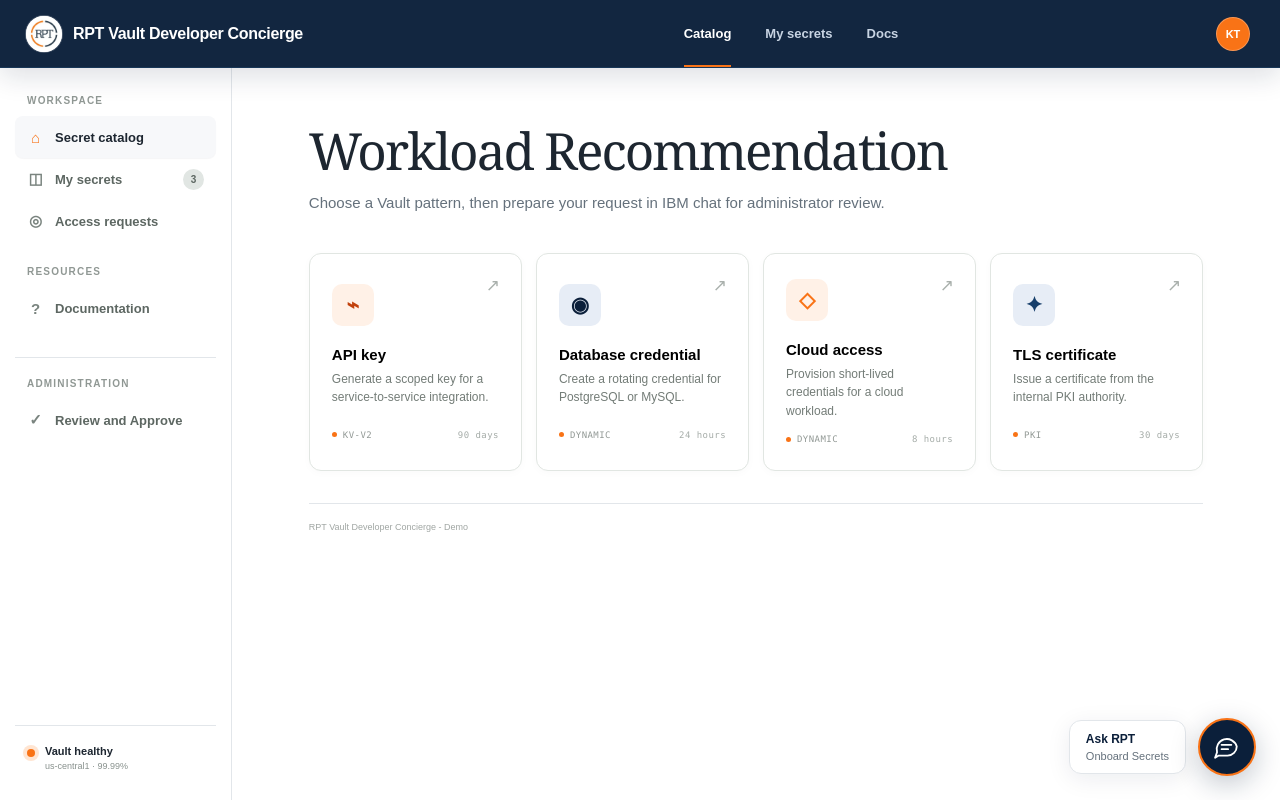
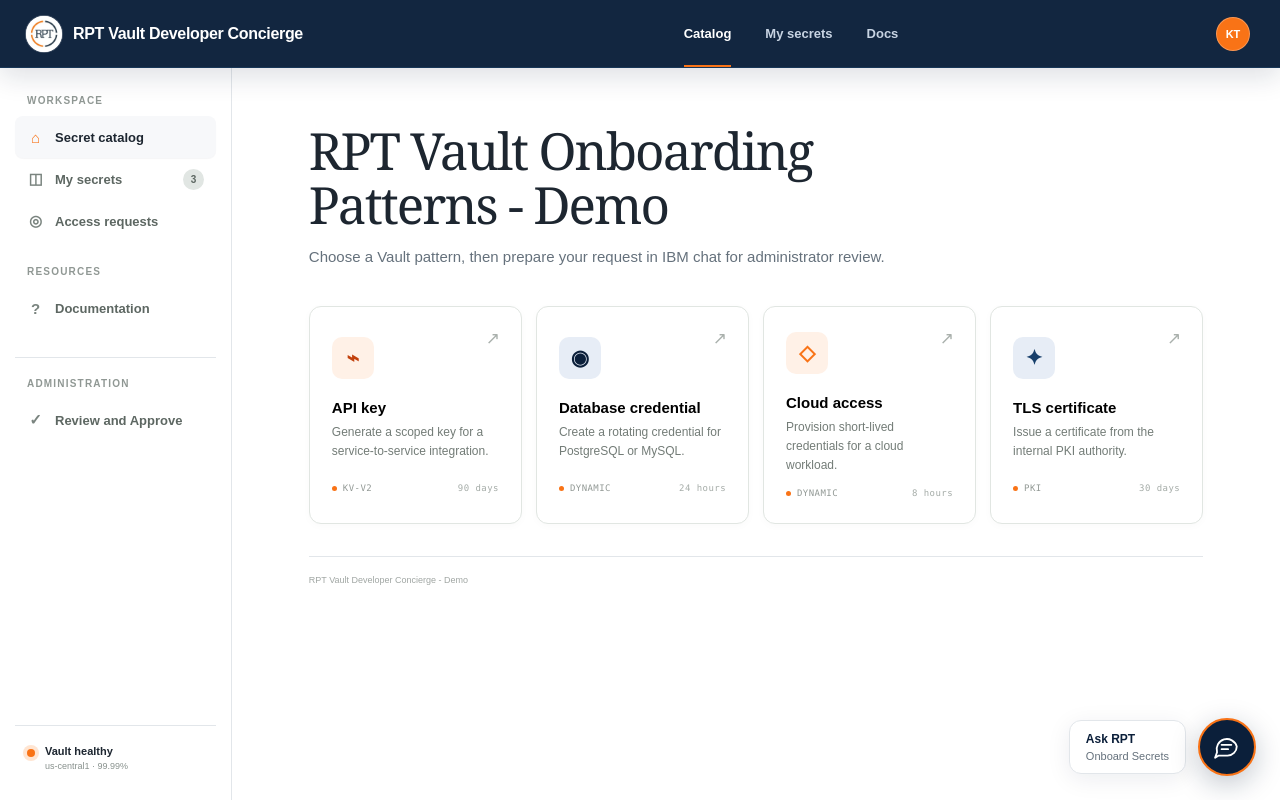
Before and after one commit to tuffner-rpt/rpt-vault-concierge, a Next.js app: page / in a window 1280 px wide. Built offline with nearby package versions, Linux system fonts and the light colour scheme.

Commit message:
Rename main heading to RPT Vault Onboarding Patterns - Demo

```diff
--- a/app/page.tsx
+++ b/app/page.tsx
@@ -61,7 +61,7 @@ export default function Home() {
 
         <section className="content">
           <section className="hero" id="catalog">
-            <h1>Workload Recommendation</h1>
+            <h1>RPT Vault Onboarding Patterns - Demo</h1>
             <p>Choose a Vault pattern, then prepare your request in IBM chat for administrator review.</p>
           </section>
 
```
